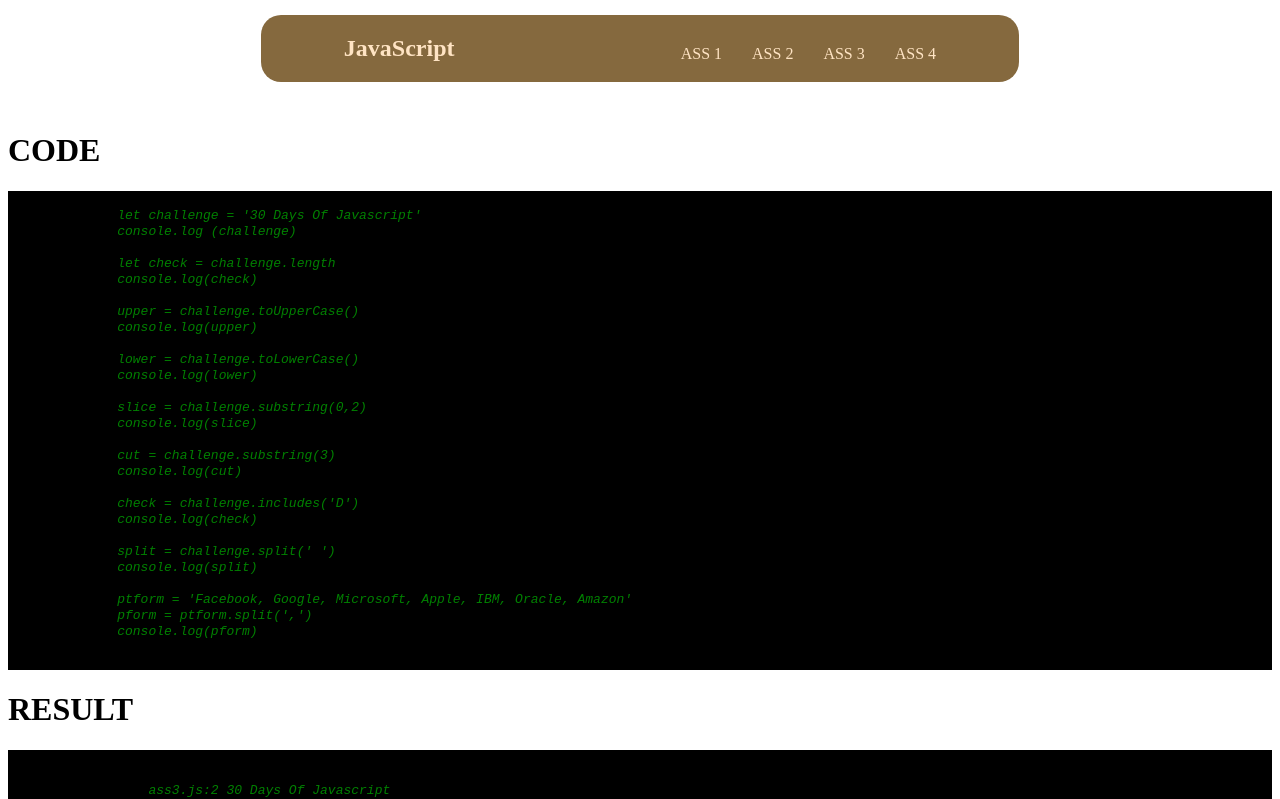
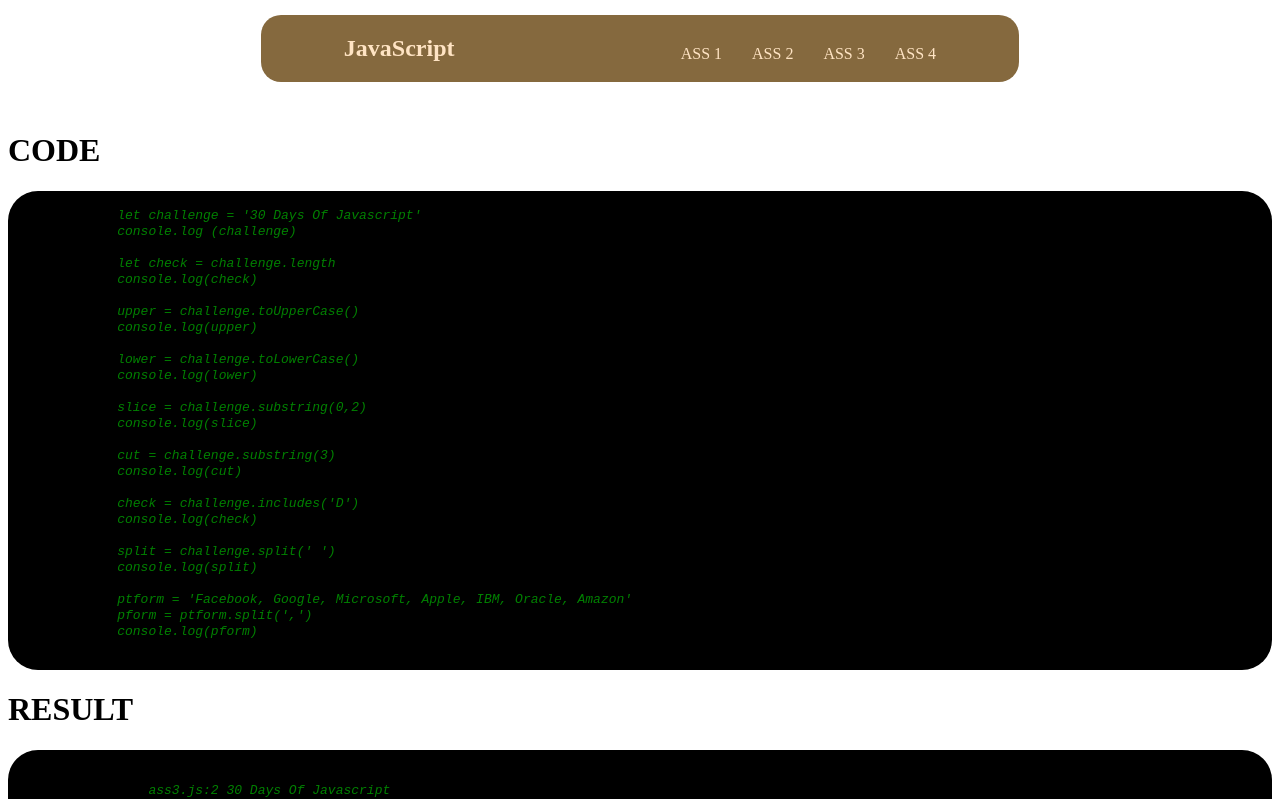
Before and after one commit to Obasky007/Javascript, a website: page ass3.html in a window 1280 px wide. Shown: the top 799 px of the page. Drawn offline with Linux system fonts and the light colour scheme.

Commit message:
first commit

```diff
--- a/ass3.html
+++ b/ass3.html
@@ -43,6 +43,8 @@
             font-size: 13px;
             font-family: 'Franklin Gothic Medium', 'Arial Narrow', Arial, sans-serif;
             font-style: italic;
+            border-radius: 30px;
+
         }
     </style>
 </head>
```
Also changed, not shown: ass4.html (+1 -0 lines).
